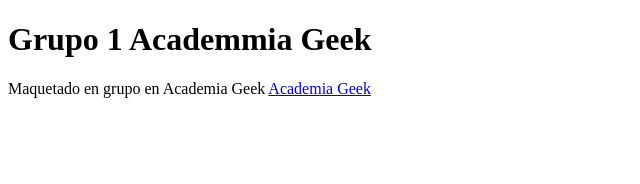
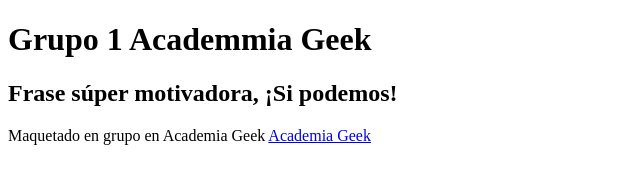
Before and after one commit to lorenatorog11/Ejercicio1, a plain HTML site: page index.html in a window 1280 px wide. Shown: the whole page, without its empty margins (0-640 px from the left). Drawn offline with Linux system fonts and the light colour scheme.

Commit message:
Se agrego frase motivadora

```diff
--- a/index.html
+++ b/index.html
@@ -12,6 +12,7 @@
     <main>
         <section class="motivacion"></section>
         <section class="contenido"></section>
+        <section class="motivacion"><h2>Frase súper motivadora, ¡Si podemos!</h2></section>
     </main>
     <footer>
         <p>Maquetado en grupo en Academia Geek <a href="https://makaia.org/es/academiageek/">Academia Geek</a> </p>
```
